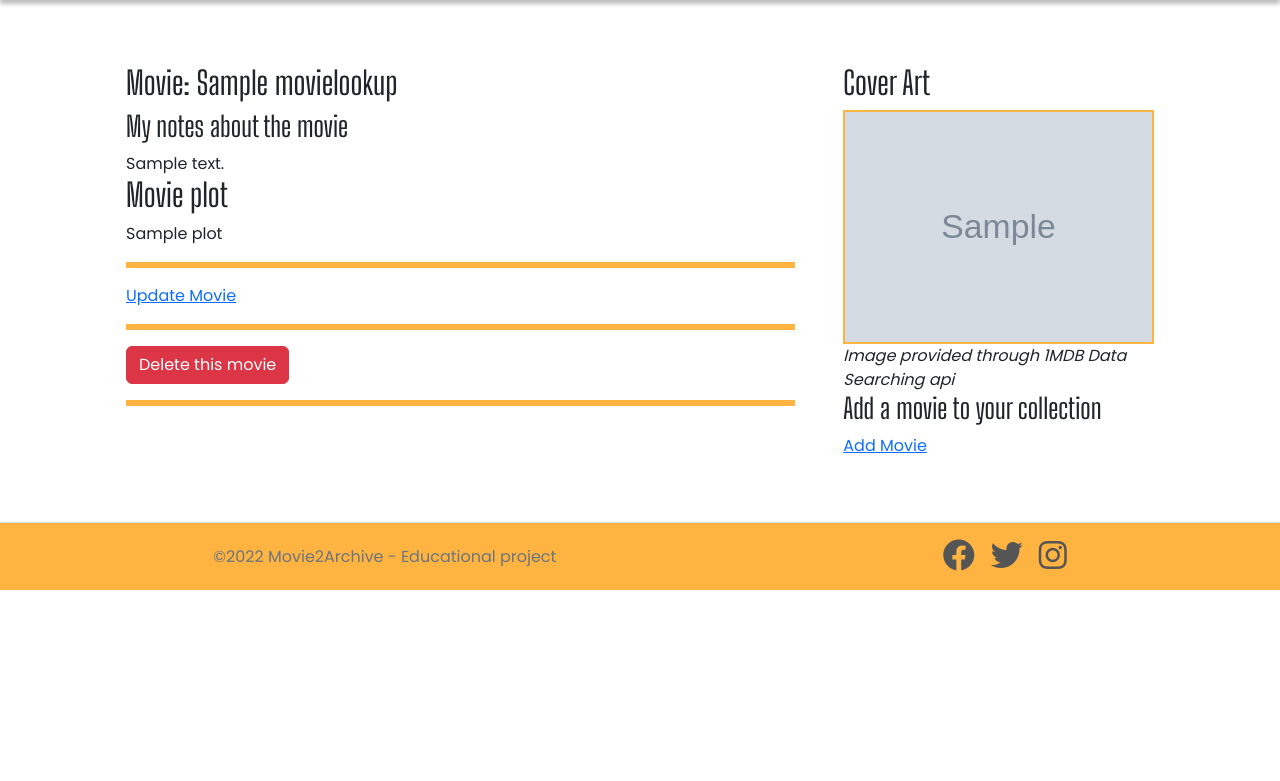
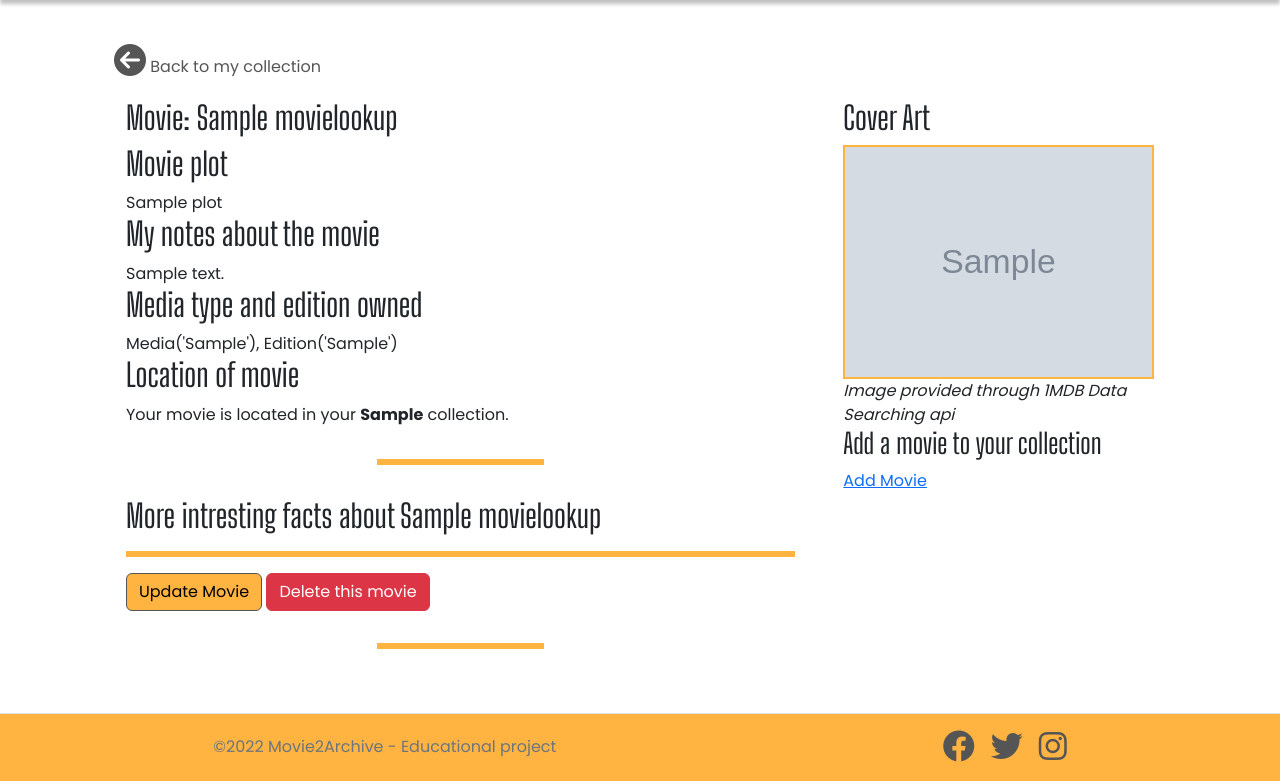
Before and after one commit to JHodgkins/MSP3-Movie2Archive, a Flask app: page /collection/movie/1 in a window 1280 px wide. Shown: the part 210-991 px from the top of the page. Before the commit the page ends 800 px from the top, so only its background shows below. Run offline with Flask 2, Linux system fonts and the light colour scheme; a user stored in the database is signed in; tables that the repository leaves empty hold one stand-in row (values such as "Sample post"); grey boxes marked "Sample" are stand-in pictures; a database or web service that is not in the repository returns one stand-in record (values such as "Sample title"); some libraries are stand-ins or nearby versions.

Commit message:
code: back button added and movie information added

```diff
--- a/movie2archive/templates/movie.html
+++ b/movie2archive/templates/movie.html
@@ -17,21 +17,33 @@
 
 {% block content %}
 <section class="main-area">
+<div class="back-link">
+<a href="{{ url_for('collection_all') }}"><i class="fa-solid fa-circle-arrow-left" aria-hidden="true"></i> Back to my collection</a>
+</div>
     <div class="container movie-page-main-inner">
         <div class="row gx-5 justify-content-center">
             <div class="col-lg-8">
               <h2 class="">Movie: {{ movie.title }}</h2>
 
-              <h3>My notes about the movie</h3>
-              {{movie.notes}}<br>
               {% for mongo in mongo_movies [0:1] %}
                 <h2>Movie plot</h2>
                 {{mongo.Plot}}<br>
+                <h2>My notes about the movie</h2>
+                {{movie.notes}}<br>
+                <h2>Media type and edition owned</h2>
+                {{movie.media}}, {{movie.edition}}<br>
+                <h2>Location of movie</h2>
+                Your movie is located in your <strong>{{movie.location.location}}</strong> collection.<br>
+                <hr class="hr-50">
+                <h2>More intresting facts about {{ movie.title }}</h2>
+
+
+
                 <hr>
-                <a href="{{ url_for('edit_movie', movie_id=movie.id) }}">Update Movie</a>
-                <hr>
+                <a class="btn btn-m2a" href="{{ url_for('edit_movie', movie_id=movie.id) }}">Update Movie</a>
+
                 <button type="button" class="btn btn-danger" data-bs-toggle="modal" data-bs-target="#delete_modal_movie-{{ movie.id }}">Delete this movie</button>
-                <hr>
+                <hr class="hr-50">
 
                 <!-- Modal -->
                 <div class="modal fade" id="delete_modal_movie-{{ movie.id }}" tabindex="-1" aria-labelledby="ModalLabel" aria-hidden="true">
```
